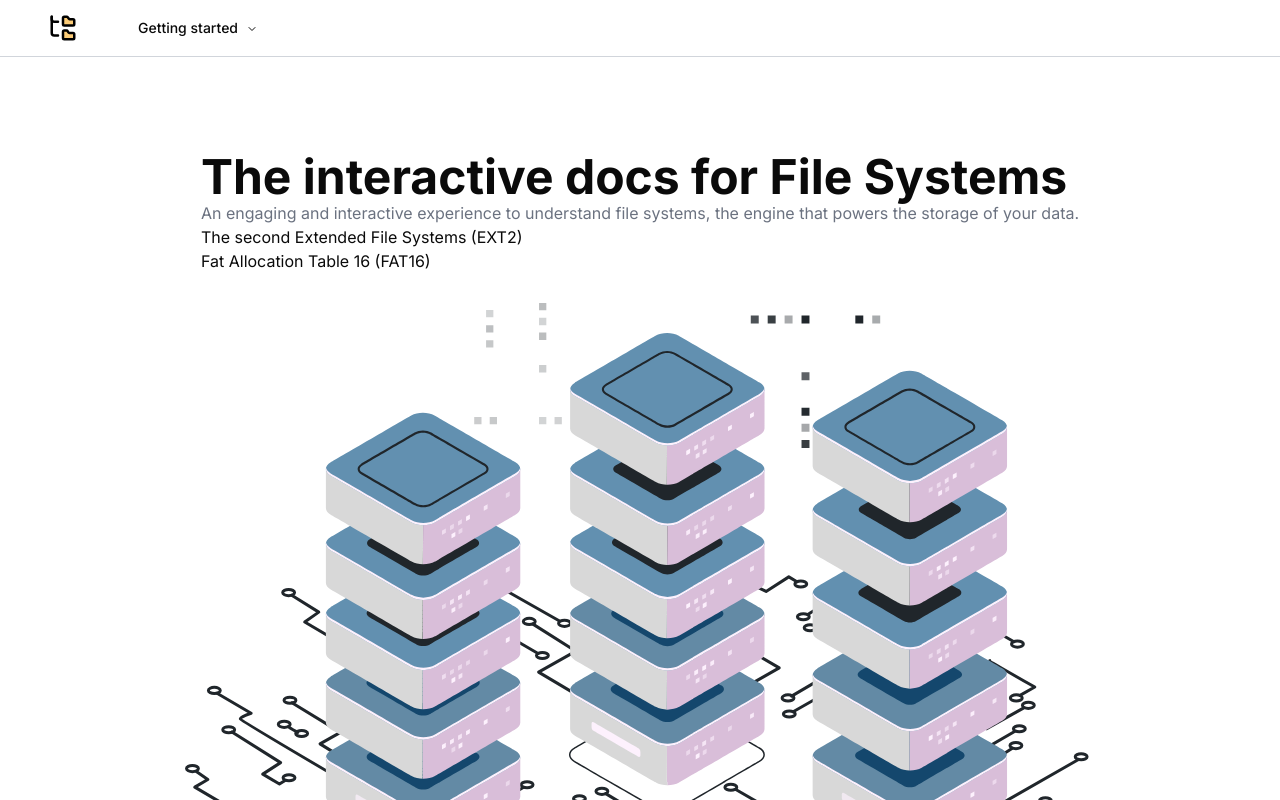
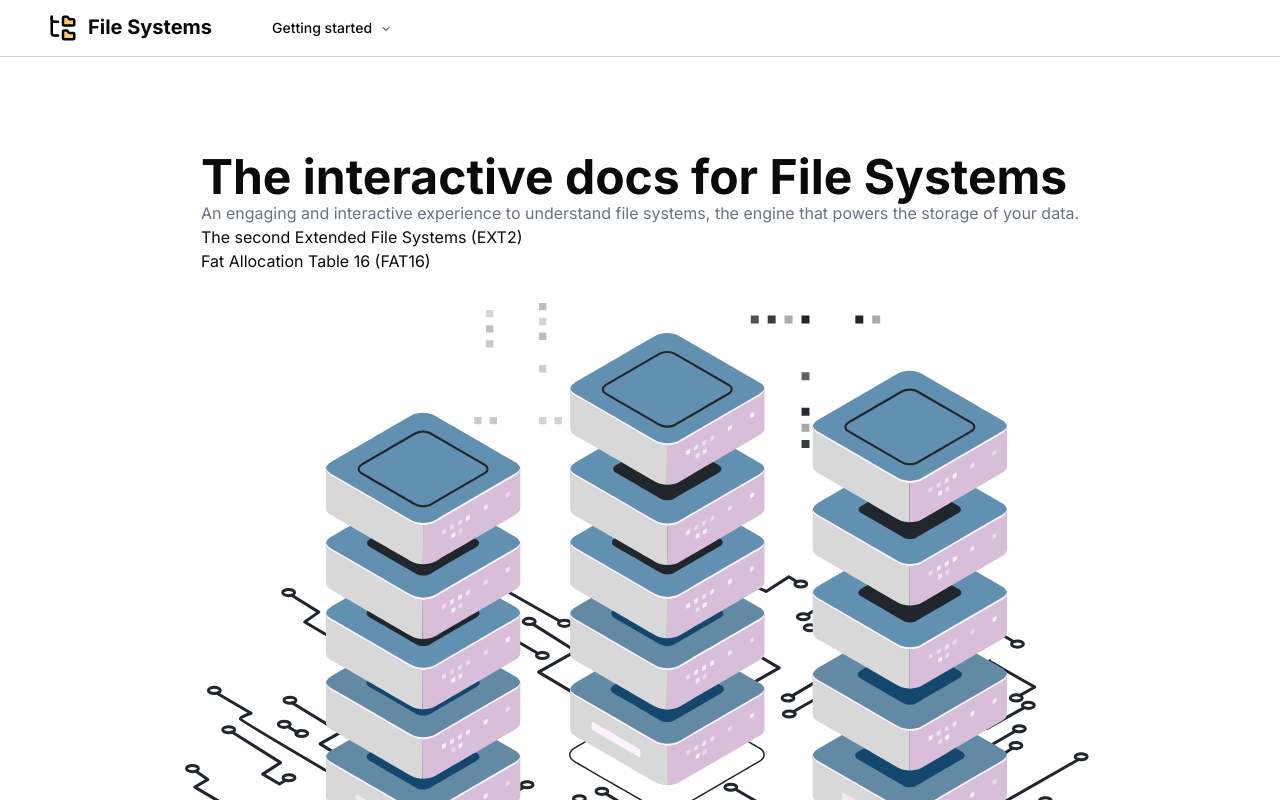
Before and after one commit to JiahuiChen99/filesystems, a Next.js app: page / in a window 1280 px wide. Shown: the top 800 px of the page. Built offline with nearby package versions, Linux system fonts and the light colour scheme.

Commit message:
feat: file systems navigation bar main page

```diff
--- a/src/components/common/nav-bar.tsx
+++ b/src/components/common/nav-bar.tsx
@@ -41,13 +41,14 @@ export function Navbar() {
     <div className="w-full border-b border-gray-300 p-2">
       <NavigationMenu>
         <NavigationMenuList>
-          <a href="/" className="mx-10">
+          <a href="/" className="mx-10 flex space-x-2.5">
             <Image
               src="/favicon.svg"
               alt="File systems icon"
               width={30}
               height={30}
             />
+            <span className="text-xl font-bold">File Systems</span>
           </a>
           <NavigationMenuItem>
             <NavigationMenuTrigger>Getting started</NavigationMenuTrigger>
```
